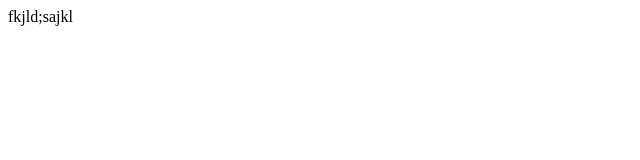
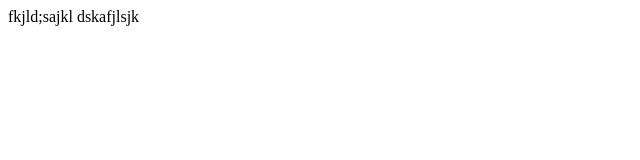
Before and after one commit to RDAppel/Test, a plain HTML site: page index.html in a window 1280 px wide. Shown: the full height of the page, 0-640 px from the left. Drawn offline with Linux system fonts and the light colour scheme.

Commit message:
commit 2

```diff
--- a/index.html
+++ b/index.html
@@ -7,5 +7,7 @@
 </head>
 <body>
     fkjld;sajkl
+
+    dskafjlsjk
 </body>
 </html>
```
